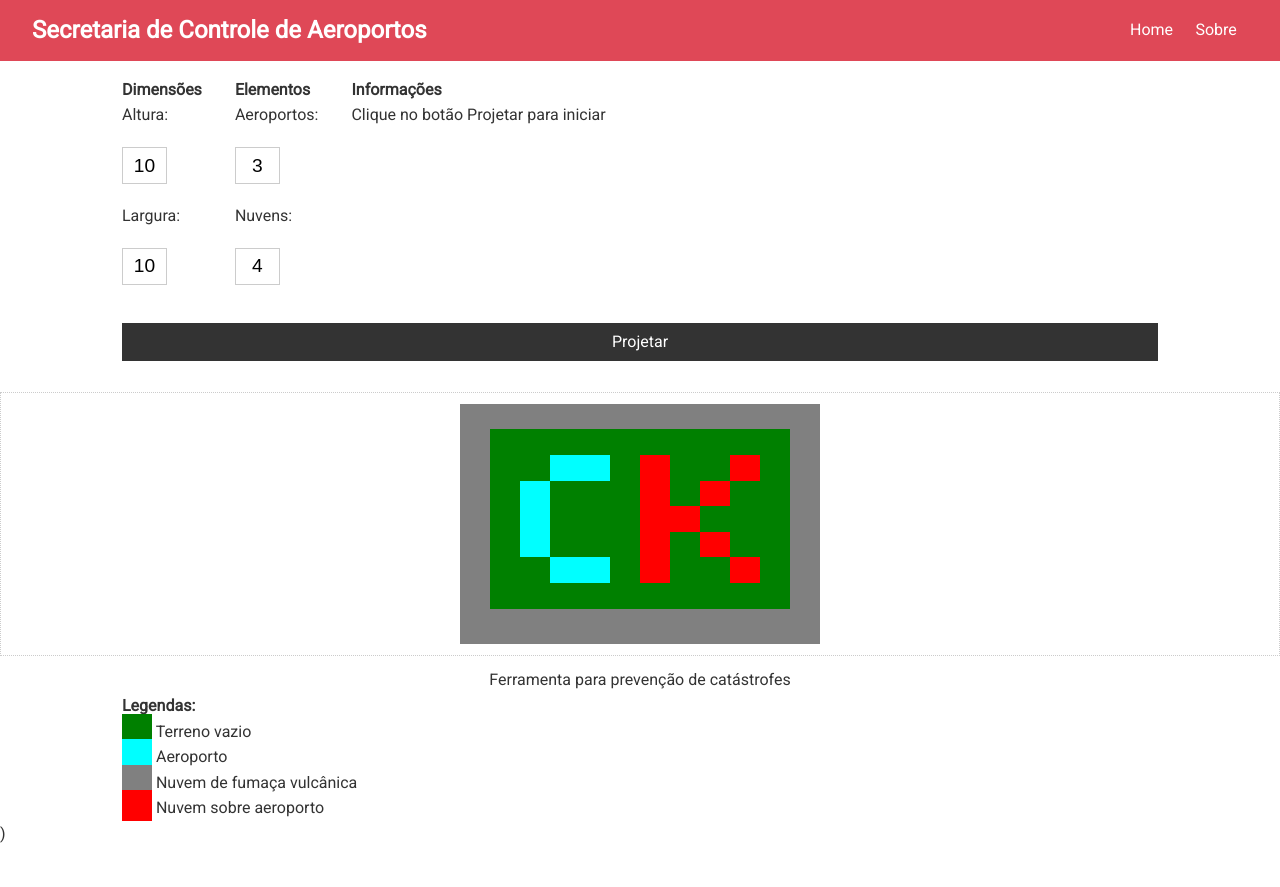
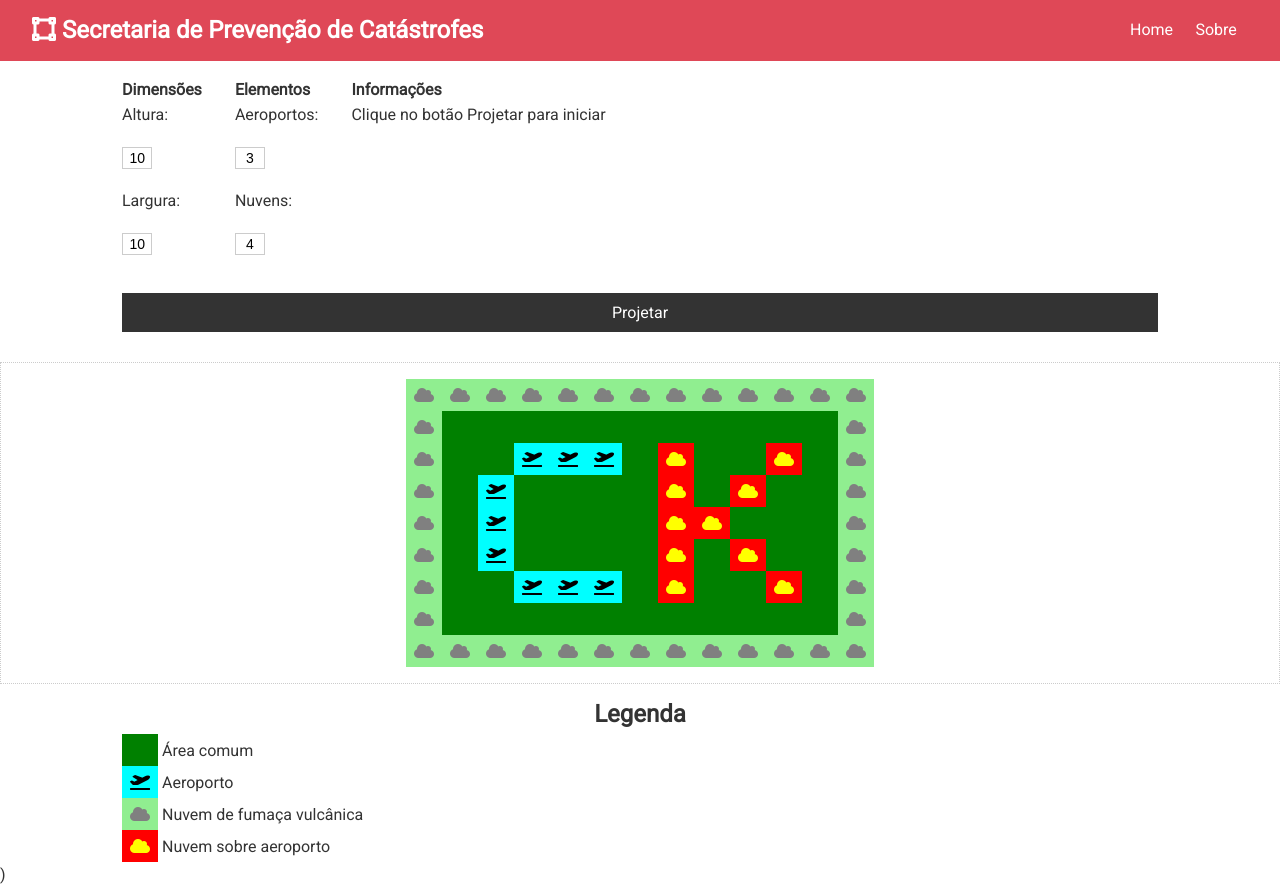
Before and after one commit to nsroncosmo/desafio, a React (Create React App) app in the folder client/: page / in a window 1280 px wide. Before the commit the page ends 846 px from the top, so only its background shows below. Built offline with nearby package versions, Linux system fonts and the light colour scheme.

Commit message:
O Frontend encontra-se (praticamente) terminado

```diff
--- a/client/src/App.css
+++ b/client/src/App.css
@@ -422,13 +422,13 @@ table th {
 }
 .Cell-1 {
   background-color: cyan;
-  color: cyan;
+  color: black;
   border: 'none';
   padding: 8px;
   cursor: cell;
 }
 .Cell-2 {
-  background-color: gray;
+  background-color: lightgreen;
   color: gray;
   border: 'none';
   padding: 8px;
@@ -436,7 +436,7 @@ table th {
 }
 .Cell-3 {
   background-color: red;
-  color: red;
+  color: yellow;
   border: 'none';
   padding: 8px;
   cursor: copy;
--- a/client/src/App.js
+++ b/client/src/App.js
@@ -17,6 +17,7 @@ export default function App() {
       airports: 3,
       clouds: 4,
     },
+    minValues: [ 10, 10, 3, 4],
     info:{
       fDay: "",
       lDay: "",
--- a/client/src/components/Botoneira.js
+++ b/client/src/components/Botoneira.js
@@ -1,31 +1,44 @@
 import React, { useReducer } from 'react';
+//NOTA: Sim, eu sei que preciso melhorar minhas habilidades de desenho no Frontend
 
 export default function Botoneira(props) {
 	const estilo = {"float": "left","marginRight": "33px" };
-	const btnInput = {"width": "45px", "textAlign": "center"}
-	const { /*dimensions, elements,*/ info } = props.data
+	const btnInput = {"fontSize": "14px", "width": "30px", "height": "22px", "textAlign": "center"}
+	const { /*dimensions, elements,*/ minValues, info } = props.data
 
-	const [dataInput, setDataInput] = useReducer(
+	const [dataInput, setDataInput] = useReducer(  // Pois 'useState' explicito é para os fracos! kkkkk
     (state, newState) => ({...state, ...newState}),
     {
-    width:    props.data.dimensions.width,
-    height:   props.data.dimensions.height,
-		airports: props.data.elements.airports,
-		clouds:   props.data.elements.clouds,
+	    largura:    props.data.dimensions.width, // Não 'destruturei' para deixar a leitura mais clara
+  	  altura:     props.data.dimensions.height,
+			aeroportos: props.data.elements.airports,
+			nuvens:     props.data.elements.clouds,
 		}
 	);
 
 	const handleChange = evt => {
-		setDataInput({[evt.target.name]: evt.target.value});
+		setDataInput({[evt.target.name]: parseInt(evt.target.value)});
 	}
 
 	const onSubmit = e => {
 		e.preventDefault();
-//		if(text===''){
-//			props.setAlert('Verfique o valor entrado','light');
-//		}else{
-//			console.log('OK!');
-//		}
+	//console.table(minValues)
+
+		let error='';
+		Object.values(dataInput).forEach( (val,pos) =>{
+	//console.log( pos, minValues[pos], val )
+			if( minValues[pos] > val ){ // Não acumula devido ao tamanho da janela de exibição do alert
+				error /*+*/= `O campo '${Object.entries(dataInput)[pos][0]}' tem como valor mínimo aceito ${minValues[pos]}.`
+			}
+		});
+
+	//console.log(`error [${error}]`,error.length)
+	if (error.length > 0 ){
+	//console.log(`error [${error}]`)
+			props.showAlert(error,'light');
+			return;
+		}
+
 	}
 
 	return (
@@ -34,15 +47,19 @@ export default function Botoneira(props) {
 			<div style ={estilo}>
 				<h4>Dimensões</h4>
 				<div>
-					<p>Altura:     <input style={btnInput} onChange={handleChange} type="text" name="width"   value={dataInput.height}/></p>
-					<p>Largura:    <input style={btnInput} onChange={handleChange} type="text" name="height"  value={dataInput.width}/></p>
+					<p>Altura:     <input style={btnInput} onChange={handleChange}
+					type="text" name="largura"    value={dataInput.largura}/></p>
+					<p>Largura:    <input style={btnInput} onChange={handleChange}
+					 type="text" name="altura"     value={dataInput.altura}/></p>
 				</div>
 			</div>
 			<div style ={estilo}>
 				<h4>Elementos</h4>
 				<div>
-					<p>Aeroportos: <input style={btnInput} onChange={handleChange} type="text" name="airports" value={dataInput.airports}/></p>
-					<p>Nuvens:     <input style={btnInput} onChange={handleChange} type="text" name="clouds"   value={dataInput.clouds}/></p>
+					<p>Aeroportos: <input style={btnInput} onChange={handleChange}
+					type="text" name="aeroportos" value={dataInput.aeroportos}/></p>
+					<p>Nuvens:     <input style={btnInput} onChange={handleChange}
+					type="text" name="nuvens"     value={dataInput.nuvens}/></p>
 				</div>
 			</div>
 			<div style ={estilo}>
@@ -60,10 +77,4 @@ export default function Botoneira(props) {
 			</div>
 		</form>
 	)
-
-/*
-					<p>Altura: <input style={btnInput} value={text} onChange={onChange} type="text" name="width" placeholder={dimensions.height}/></p>
-					<p>Largura: <input style={btnInput} value={text} onChange={onChange} type="text" name="width" placeholder={dimensions.width}/></p>
-*/
-
 }
--- a/client/src/components/Cell.js
+++ b/client/src/components/Cell.js
@@ -1,15 +1,21 @@
-import React, { Fragment } from 'react';
+import React from 'react';
+
+const elements = [
+	"cloud",
+	"plane-departure",
+  "cloud",
+	"cloud",
+];
 
 const Cell = ({ row, tmp }) => {
-
 	return (
-		<Fragment>
+		<div >
 		{row.map( (y,z) => {
 			return (
-				<i key={`${tmp}${y}${z}`} className={`Cell-${y}`}>M</i>
+				<i key={`${tmp}${y}${z}`} className={`Cell-${y} fas fa-${elements[y]}`}></i>
 				);
 		})}
-		</Fragment>
+		</div>
 	)
 
 }
--- a/client/src/components/Controller.js
+++ b/client/src/components/Controller.js
@@ -8,13 +8,17 @@ import Map from './Map';
 
 
 export default function Controller(props){
-	const [alert,setAlert] = useState(null);
+  let [alert,setAlert] = useState(null);
 	//	callAPI();
 
-//	setAlert = (msg,type) =>{
-//		alert= {msg,type}
-//		setTimeout( () =>  )
-//	}
+	const showAlert = (msg,type) => {
+//console.log('[setAlert]', `msg [${msg}]`, `type [${type}]`)
+		setAlert( alert = { msg, type } );
+		setTimeout( () => {
+			setAlert( alert = null );
+//console.log('Alerta em 5 segundos')
+		}, 5000 );
+	}
 
 //render() {
 	return (
@@ -22,7 +26,7 @@ export default function Controller(props){
 				<div className="container">
 					<Alert alert={alert} />
 					<Botoneira
-						setAlert={setAlert}
+						showAlert={showAlert}
 						data={props.data}
 						/>
 				</div>
--- a/client/src/components/Fundo.js
+++ b/client/src/components/Fundo.js
@@ -5,15 +5,13 @@ export default function Fundo() {
 	return (
 		<nav className="text-center">
 
-		<p>Ferramenta para prevenção de catástrofes</p>
+		<h2>Legenda</h2>
 		<span></span>
 		<div className="text-left">
-			<h4>Legendas:</h4>
-			<span></span>
-			<p><i className='Cell-0'>M</i> Terreno vazio</p>
-			<p><i className='Cell-1'>M</i> Aeroporto</p>
-			<p><i className='Cell-2'>M</i> Nuvem de fumaça vulcânica</p>
-			<p><i className='Cell-3'>M</i> Nuvem sobre aeroporto</p>
+			<p><i className='Cell-0 fas fa-cloud' /> Área comum</p>
+			<p><i className='Cell-1 fas fa-plane-departure' /> Aeroporto</p>
+			<p><i className='Cell-2 fas fa-cloud' /> Nuvem de fumaça vulcânica</p>
+			<p><i className='Cell-3 fas fa-cloud' /> Nuvem sobre aeroporto</p>
 		</div>
 
 		</nav>
--- a/client/src/components/Layout/Alert.js
+++ b/client/src/components/Layout/Alert.js
@@ -4,7 +4,7 @@ const Alert = ({alert}) => {
 	return (
 		alert !== null && (
 			<div className={`alert alert-${alert.type}`}>
-				<i className='fas fa-info-circle' />{alert.msg}
+				<i className='fas fa-info-circle' /> {alert.msg}
 			</div>
 		)
 	);
--- a/client/src/components/Layout/Navbar.js
+++ b/client/src/components/Layout/Navbar.js
@@ -7,7 +7,7 @@ const Navbar = ({icon, title}) => {
 	return (
 		<nav className='navbar bg-primary'>
 			<h1>
-				<i className="{icon}" /> {title}
+				<i className={icon} /> {title}
 			</h1>
 			<ul>
 				<li>
@@ -22,8 +22,8 @@ const Navbar = ({icon, title}) => {
 }
 
 Navbar.defaultProps = {
-	title: "Secretaria de Controle de Aeroportos",
-	icon: "fas fa-plane", //fab fa-github
+	title: "Secretaria de Prevenção de Catástrofes",
+	icon: "fas fa-vector-square", //fab fa-github fas fa-plane
 }
 
 Navbar.propTypes = {
--- a/client/src/components/Map.js
+++ b/client/src/components/Map.js
@@ -9,15 +9,15 @@ import Cell from '../components/Cell';
 export default function Map() {
 
 	let mapaInicio = [
-		[2,2,2,2,2,2,2,2,2,2,2,2],
-		[2,0,0,0,0,0,0,0,0,0,0,2],
-		[2,0,0,1,1,0,3,0,0,3,0,2],
-		[2,0,1,0,0,0,3,0,3,0,0,2],
-		[2,0,1,0,0,0,3,3,0,0,0,2],
-		[2,0,1,0,0,0,3,0,3,0,0,2],
-		[2,0,0,1,1,0,3,0,0,3,0,2],
-		[2,0,0,0,0,0,0,0,0,0,0,2],
-		[2,2,2,2,2,2,2,2,2,2,2,2],
+		[2,2,2,2,2,2,2,2,2,2,2,2,2],
+		[2,0,0,0,0,0,0,0,0,0,0,0,2],
+		[2,0,0,1,1,1,0,3,0,0,3,0,2],
+		[2,0,1,0,0,0,0,3,0,3,0,0,2],
+		[2,0,1,0,0,0,0,3,3,0,0,0,2],
+		[2,0,1,0,0,0,0,3,0,3,0,0,2],
+		[2,0,0,1,1,1,0,3,0,0,3,0,2],
+		[2,0,0,0,0,0,0,0,0,0,0,0,2],
+		[2,2,2,2,2,2,2,2,2,2,2,2,2],
 	];
 
 	return (
```
